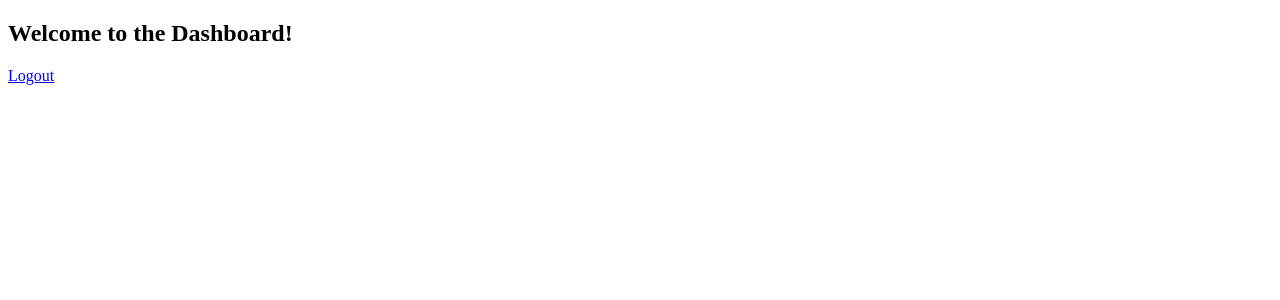
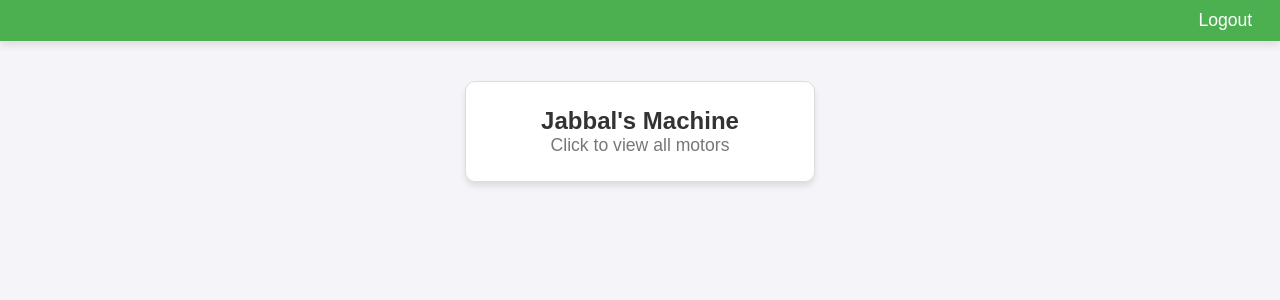
Before and after one commit to Arshad-Johan/PSG-MHI-Project, a Flask app: page /dashboard in a window 1280 px wide. Shown: the top 300 px of the page. Run offline with Flask 3, Linux system fonts and the light colour scheme; the visitor is signed in with stand-in values (Sample User, id 1); data that the repository does not hold is empty.

Commit message:
15-12-2024

```diff
--- a/app.py
+++ b/app.py
@@ -1,4 +1,4 @@
-from flask import Flask, render_template, redirect, url_for, request, flash, session
+from flask import Flask, render_template, redirect, url_for, request, flash, session, jsonify
 from flask_login import LoginManager, UserMixin, login_user, login_required, logout_user, current_user
 from pymongo import MongoClient
 from watchdog.observers import Observer
@@ -15,7 +15,6 @@ import random
 import logging
 from itsdangerous import URLSafeTimedSerializer
 from bson import ObjectId
-
 load_dotenv()
 
 app = Flask(__name__)
@@ -54,6 +53,8 @@ def load_user(user_id):
 
 @app.route("/", methods=["GET"])
 def home():
+    if current_user.is_authenticated:
+        return redirect(url_for("dashboard_view"))
     return render_template("home.html")
 
 @app.route("/login", methods=["GET", "POST"])
@@ -189,10 +190,13 @@ def verify_otp_view():
 
     return render_template("verify_otp.html")
 
+
 @app.route("/dashboard")
-@login_required
 def dashboard_view():
-    return render_template("dashboard.html")
+    # Fetch data from MongoDB
+    motor_data = list(data_collection.find())
+    # Pass data to the template
+    return render_template("dashboard.html", motor_data=motor_data)
 
 @app.route("/logout")
 @login_required
@@ -282,6 +286,27 @@ def monitor_file(file_path):
         observer.stop()
     observer.join()
 
+from flask import jsonify
+from bson import ObjectId
+
+# Convert ObjectId to string for JSON serialization
+def convert_objectid_to_str(data):
+    if isinstance(data, ObjectId):
+        return str(data)
+    elif isinstance(data, dict):
+        return {key: convert_objectid_to_str(value) for key, value in data.items()}
+    elif isinstance(data, list):
+        return [convert_objectid_to_str(item) for item in data]
+    return data
+
+@app.route("/machines_data", methods=["GET"])
+def machines_data():
+    motor_data = list(data_collection.find())
+    # Convert ObjectId to string before jsonify
+    motor_data = [convert_objectid_to_str(doc) for doc in motor_data]
+    return jsonify(motor_data)
+
+
 if __name__ == "__main__":
     file_path = Path("data.txt")
     threading.Thread(target=monitor_file, args=(file_path,), daemon=True).start()
--- a/data.txt
+++ b/data.txt
@@ -1,4 +1,4 @@
-1,	16/05/2023,	0.000000%	28SWG-21T	N/A	user	Pass	1	12	Pass	0	Pass	12	Pass	244.59 M.Ohm	Pass	1576 V/0.540 mA	Pass	2.20 Ohms	Pass	2.22 Ohms	Pass	2.24 Ohms	Pass	2.27 Ohms	Pass	2.27 Ohms	Pass	2.29 Ohms	Pass	2.32 Ohms	Pass	2.34 Ohms	Pass	2.31 Ohms	Pass	2.29 Ohms	Pass	2.26 Ohms	Pass	2.25 Ohms	Pass	N/A	N/A	N/A	N/A	N/A	N/A	N/A	N/A	N/A	N/A	N/A	N/A	N/A	N/A	N/A	N/A	N/A	N/A	N/A	N/A	N/A	N/A	N/A	N/A	N/A	N/A	N/A	N/A	N/A	N/A	N/A	N/A	N/A	N/A	N/A	N/A	N/A	N/A	N/A	N/A	N/A	N/A	N/A	N/A	N/A	N/A	N/A	N/A	N/A	N/A	N/A	N/A	N/A	N/A	N/A	N/A	N/A	N/A	N/A	N/A	N/A	N/A	N/A	N/A	N/A	N/A	N/A	N/A	N/A	N/A	N/A	N/A	 1.73 KV	0.00	Pass	0.00	Pass	0.13	Pass	2.76	Pass	1.52	Pass	4.49	Pass	2.19	Pass	5.84	Pass	3.39	Pass	3.67	Pass	0.00	Pass	0.00	Pass	N/A	N/A	N/A	N/A	N/A	N/A	N/A	N/A	N/A	N/A	N/A	N/A	N/A	N/A	N/A	N/A	N/A	N/A	N/A	N/A	N/A	N/A	N/A	N/A
+1,	16/05/2024,	0.000000%	28SWG-21T	N/A	user	Pass	1	12	Pass	0	Pass	12	Pass	244.59 M.Ohm	Pass	1576 V/0.540 mA	Pass	2.20 Ohms	Pass	2.22 Ohms	Pass	2.24 Ohms	Pass	2.27 Ohms	Pass	2.27 Ohms	Pass	2.29 Ohms	Pass	2.32 Ohms	Pass	2.34 Ohms	Pass	2.31 Ohms	Pass	2.29 Ohms	Pass	2.26 Ohms	Pass	2.25 Ohms	Pass	N/A	N/A	N/A	N/A	N/A	N/A	N/A	N/A	N/A	N/A	N/A	N/A	N/A	N/A	N/A	N/A	N/A	N/A	N/A	N/A	N/A	N/A	N/A	N/A	N/A	N/A	N/A	N/A	N/A	N/A	N/A	N/A	N/A	N/A	N/A	N/A	N/A	N/A	N/A	N/A	N/A	N/A	N/A	N/A	N/A	N/A	N/A	N/A	N/A	N/A	N/A	N/A	N/A	N/A	N/A	N/A	N/A	N/A	N/A	N/A	N/A	N/A	N/A	N/A	N/A	N/A	N/A	N/A	N/A	N/A	N/A	N/A	 1.73 KV	0.00	Pass	0.00	Pass	0.13	Pass	2.76	Pass	1.52	Pass	4.49	Pass	2.19	Pass	5.84	Pass	3.39	Pass	3.67	Pass	0.00	Pass	0.00	Pass	N/A	N/A	N/A	N/A	N/A	N/A	N/A	N/A	N/A	N/A	N/A	N/A	N/A	N/A	N/A	N/A	N/A	N/A	N/A	N/A	N/A	N/A	N/A	N/A
 2,	16/05/2023,	0.000000%	28SWG-21T	N/A	user	Pass	1	12	Pass	0	Pass	12	Pass	246.09 M.Ohm	Pass	1570 V/0.548 mA	Pass	2.36 Ohms	Pass	2.37 Ohms	Pass	2.38 Ohms	Pass	2.34 Ohms	Pass	2.33 Ohms	Pass	2.27 Ohms	Pass	2.24 Ohms	Pass	2.21 Ohms	Pass	2.22 Ohms	Pass	2.26 Ohms	Pass	2.26 Ohms	Pass	2.28 Ohms	Pass	N/A	N/A	N/A	N/A	N/A	N/A	N/A	N/A	N/A	N/A	N/A	N/A	N/A	N/A	N/A	N/A	N/A	N/A	N/A	N/A	N/A	N/A	N/A	N/A	N/A	N/A	N/A	N/A	N/A	N/A	N/A	N/A	N/A	N/A	N/A	N/A	N/A	N/A	N/A	N/A	N/A	N/A	N/A	N/A	N/A	N/A	N/A	N/A	N/A	N/A	N/A	N/A	N/A	N/A	N/A	N/A	N/A	N/A	N/A	N/A	N/A	N/A	N/A	N/A	N/A	N/A	N/A	N/A	N/A	N/A	N/A	N/A	 1.71 KV	3.83	Pass	2.48	Pass	6.70	Pass	5.18	Pass	4.53	Pass	0.00	Pass	0.00	Pass	0.00	Pass	0.00	Pass	0.00	Pass	1.93	Pass	0.38	Pass	N/A	N/A	N/A	N/A	N/A	N/A	N/A	N/A	N/A	N/A	N/A	N/A	N/A	N/A	N/A	N/A	N/A	N/A	N/A	N/A	N/A	N/A	N/A	N/A
 3,	16/05/2023,	0.000000%	28SWG-21T	N/A	user	Fail	1	1	Pass	0	Pass	1	Fail	246.92 M.Ohm	Pass	1571 V/0.530 mA	Pass	1.91 Ohms	Pass	N/A	N/A	N/A	N/A	N/A	N/A	N/A	N/A	N/A	N/A	N/A	N/A	N/A	N/A	N/A	N/A	N/A	N/A	N/A	N/A	N/A	N/A	N/A	N/A	N/A	N/A	N/A	N/A	N/A	N/A	N/A	N/A	N/A	N/A	N/A	N/A	N/A	N/A	N/A	N/A	N/A	N/A	N/A	N/A	N/A	N/A	N/A	N/A	N/A	N/A	N/A	N/A	N/A	N/A	N/A	N/A	N/A	N/A	N/A	N/A	N/A	N/A	N/A	N/A	N/A	N/A	N/A	N/A	N/A	N/A	N/A	N/A	N/A	N/A	N/A	N/A	N/A	N/A	N/A	N/A	N/A	N/A	N/A	N/A	N/A	N/A	N/A	N/A	N/A	N/A	N/A	N/A	N/A	N/A	 1.73 KV	57.67	Fail	N/A	N/A	N/A	N/A	N/A	N/A	N/A	N/A	N/A	N/A	N/A	N/A	N/A	N/A	N/A	N/A	N/A	N/A	N/A	N/A	N/A	N/A	N/A	N/A	N/A	N/A	N/A	N/A	N/A	N/A	N/A	N/A	N/A	N/A	N/A	N/A	N/A	N/A	N/A	N/A	N/A	N/A	N/A	N/A	N/A	N/A
 4,	16/05/2023,	0.000000%	28SWG-21T	N/A	user	Pass	1	12	Pass	0	Pass	12	Pass	246.53 M.Ohm	Pass	1572 V/0.538 mA	Pass	2.34 Ohms	Pass	2.35 Ohms	Pass	2.37 Ohms	Pass	2.32 Ohms	Pass	2.31 Ohms	Pass	2.24 Ohms	Pass	2.22 Ohms	Pass	2.18 Ohms	Pass	2.21 Ohms	Pass	2.21 Ohms	Pass	2.24 Ohms	Pass	2.25 Ohms	Pass	N/A	N/A	N/A	N/A	N/A	N/A	N/A	N/A	N/A	N/A	N/A	N/A	N/A	N/A	N/A	N/A	N/A	N/A	N/A	N/A	N/A	N/A	N/A	N/A	N/A	N/A	N/A	N/A	N/A	N/A	N/A	N/A	N/A	N/A	N/A	N/A	N/A	N/A	N/A	N/A	N/A	N/A	N/A	N/A	N/A	N/A	N/A	N/A	N/A	N/A	N/A	N/A	N/A	N/A	N/A	N/A	N/A	N/A	N/A	N/A	N/A	N/A	N/A	N/A	N/A	N/A	N/A	N/A	N/A	N/A	N/A	N/A	 1.74 KV	3.44	Pass	2.76	Pass	6.69	Pass	4.67	Pass	4.70	Pass	0.04	Pass	0.00	Pass	0.00	Pass	0.00	Pass	0.00	Pass	2.06	Pass	0.70	Pass	N/A	N/A	N/A	N/A	N/A	N/A	N/A	N/A	N/A	N/A	N/A	N/A	N/A	N/A	N/A	N/A	N/A	N/A	N/A	N/A	N/A	N/A	N/A	N/A
--- /dev/null
+++ b/static/dashboard.css
@@ -0,0 +1,165 @@
+* {
+    margin: 0;
+    padding: 0;
+    box-sizing: border-box;
+}
+
+body {
+    font-family: 'Arial', sans-serif;
+    background-color: #f4f4f9;
+    color: #333;
+}
+
+.navbar {
+    background-color: #4CAF50;
+    padding: 10px 0;
+    box-shadow: 0 4px 8px rgba(0, 0, 0, 0.1);
+    position: sticky;
+    top: 0;
+    z-index: 1000;
+}
+
+.navbar-container {
+    width: 90%;
+    margin: 0 auto;
+    display: flex;
+    justify-content: space-between;
+    align-items: center;
+    margin-right: 1%;
+    padding-right: none;
+}
+
+.navbar-logo {
+    font-size: 1.8rem;
+    font-weight: bold;
+    color: white;
+}
+
+.navbar-links {
+    display: flex;
+    gap: 20px;
+}
+
+.navbar-links li {
+    list-style: none;
+}
+
+.navbar-links a {
+    color: white;
+    font-size: 1.1rem;
+    padding: 10px 15px;
+    padding-right: none;
+    transition: background-color 0.3s ease;
+    text-decoration: none;
+}
+
+.navbar-links a:hover {
+    background-color: #45a049;
+}
+.container {
+    padding: 20px;
+    width: 80%;
+    max-width: 1200px;
+    margin: 20px auto;
+    display: flex;
+    flex-direction: column;
+    align-items: center;
+}
+
+.card {
+    background-color: #fff;
+    border: 1px solid #ddd;
+    border-radius: 10px;
+    width: 350px;
+    padding: 25px;
+    text-align: center;
+    box-shadow: 0 4px 6px rgba(0, 0, 0, 0.1);
+    cursor: pointer;
+    transition: transform 0.2s ease, box-shadow 0.2s ease;
+}
+
+.card:hover {
+    transform: scale(1.05);
+    box-shadow: 0 6px 12px rgba(0, 0, 0, 0.2);
+}
+
+.card h3 {
+    font-size: 1.5rem;
+    color: #333;
+}
+
+.card p {
+    font-size: 1.1rem;
+    color: #777;
+}
+
+.motor-cards-container {
+    display: flex;
+    justify-content: space-evenly;
+    gap: 20px;
+    margin-top: 20px;
+    width: 100%;
+    display: none;
+}
+
+.motor-card {
+    background-color: #fff;
+    border: 1px solid #ddd;
+    border-radius: 10px;
+    width: 220px;
+    padding: 20px;
+    box-shadow: 0 4px 8px rgba(0, 0, 0, 0.1);
+    text-align: left;
+    transition: transform 0.2s ease, box-shadow 0.2s ease;
+}
+
+.motor-card:hover {
+    transform: scale(1.05);
+    box-shadow: 0 6px 12px rgba(0, 0, 0, 0.2);
+}
+
+.motor-card h3 {
+    font-size: 1.2rem;
+    color: #333;
+}
+
+.motor-card p {
+    font-size: 1rem;
+    color: #555;
+}
+
+.motor-card ul {
+    list-style-type: disc;
+    margin-left: 20px;
+}
+
+.motor-card li {
+    font-size: 0.9rem;
+    color: #666;
+}
+
+#back-button {
+    background-color: #4CAF50;
+    color: white;
+    padding: 10px 20px;
+    border: none;
+    border-radius: 5px;
+    cursor: pointer;
+    font-size: 1rem;
+    transition: background-color 0.3s ease;
+    margin-top: 20px;
+}
+
+#back-button:hover {
+    background-color: #45a049;
+}
+
+.logout {
+    text-align: right;
+    margin: 20px;
+}
+
+.logout a {
+    color: #007bff;
+    font-weight: bold;
+}
--- a/templates/dashboard.html
+++ b/templates/dashboard.html
@@ -3,10 +3,86 @@
 <head>
     <meta charset="UTF-8">
     <meta name="viewport" content="width=device-width, initial-scale=1.0">
+    <link rel="stylesheet" type="text/css" href="{{ url_for('static', filename='dashboard.css') }}">
     <title>Dashboard</title>
 </head>
 <body>
-    <h2>Welcome to the Dashboard!</h2>
-    <p><a href="{{ url_for('logout_view') }}">Logout</a></p>
+    <!-- Navbar -->
+    <nav class="navbar">
+        <div class="navbar-container">
+            <a href="#" class="navbar-logo"></a>
+            <ul class="navbar-links">
+                <li><a href="{{ url_for('logout_view') }}">Logout</a></li>
+            </ul>
+        </div>
+    </nav>
+
+    <div class="container">
+        <!-- Machines Card -->
+        <div class="card" id="machines-card" onclick="showMotorCards()">
+            <h3>Jabbal's Machine</h3>
+            <p>Click to view all motors</p>
+        </div>
+
+        <!-- Motor Data Cards -->
+        <div class="motor-cards-container" id="motor-cards-container" style="display: none;"></div>
+
+        <!-- Button to go back to Machines -->
+        <button id="back-button" style="display: none;" onclick="goBackToMachines()">Back to Machines</button>
+    </div>
+
+    <script>
+        // Function to fetch motor data and display the cards dynamically
+        function showMotorCards() {
+            fetch('/machines_data')
+                .then(response => response.json())
+                .then(data => {
+                    const container = document.getElementById("motor-cards-container");
+                    const backButton = document.getElementById("back-button");
+
+                    // Show the motor cards container and the back button
+                    container.style.display = "flex";
+                    backButton.style.display = "block";
+                    document.getElementById("machines-card").style.display = "none"; // Hide the machines card
+
+                    // Clear any existing cards before adding new ones
+                    container.innerHTML = '';
+
+                    // Iterate over the data and create cards for each motor
+                    data.forEach(motor => {
+                        const motorCard = document.createElement("div");
+                        motorCard.classList.add("motor-card");
+
+                        motorCard.innerHTML = `
+                            <h3>Serial Number: ${motor["serial number"]}</h3>
+                            <p><strong>Date:</strong> ${motor["date"]}</p>
+                            <p><strong>Machine Model:</strong> ${motor["machine-model"]}</p>
+                            <p><strong>Surge Error:</strong> ${motor["surge error"]}</p>
+                            <p><strong>Voltage:</strong> ${motor["Voltage"] || "N/A"}</p>
+                            <p><strong>Tests:</strong></p>
+                            <ul>
+                                ${motor["tests"].map(test => `<li>${test}</li>`).join('')}
+                            </ul>
+                        `;
+
+                        container.appendChild(motorCard);
+                    });
+                })
+                .catch(error => {
+                    console.error("Error fetching motor data:", error);
+                });
+        }
+
+        // Function to go back to the machines view
+        function goBackToMachines() {
+            const container = document.getElementById("motor-cards-container");
+            const backButton = document.getElementById("back-button");
+
+            // Hide motor cards and back button, and show the machines card again
+            container.style.display = "none";
+            backButton.style.display = "none";
+            document.getElementById("machines-card").style.display = "block";
+        }
+    </script>
 </body>
 </html>
```
